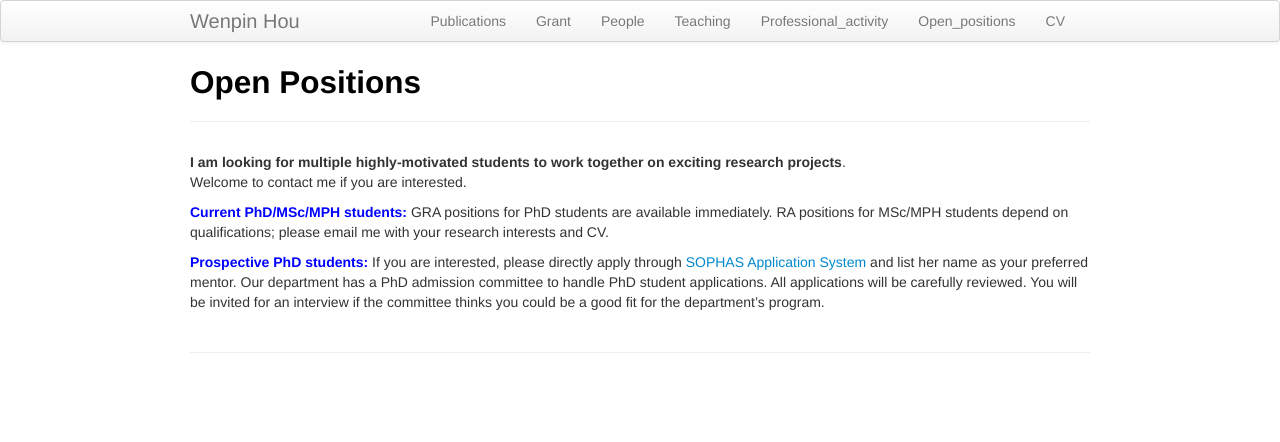
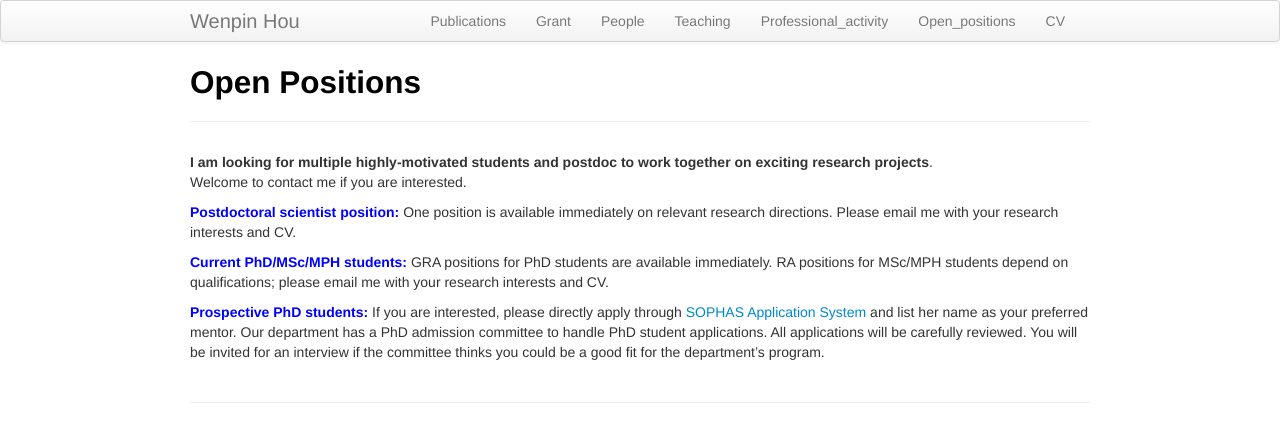
Before and after one commit to Winnie09/Wenpin_Hou, a Jekyll site: the page built from pages/open_positions.md, in a window 1280 px wide. Shown: the top 442 px of the page. Built offline with Jekyll 4.4.1, drawn with Linux system fonts in a browser that asks for light colours.

Commit message:
add changes

```diff
--- a/pages/open_positions.md
+++ b/pages/open_positions.md
@@ -3,8 +3,11 @@ layout: page
 title: Open Positions
 ---
 
-**I am looking for multiple highly-motivated students to work together on exciting research projects**.
+**I am looking for multiple highly-motivated students and postdoc to work together on exciting research projects**.
 Welcome to contact me if you are interested.
+
+
+**<span style="color: blue;"> Postdoctoral scientist position: </span>**  One position is available immediately on relevant research directions. Please email me with your research interests and CV.
 
 **<span style="color: blue;"> Current PhD/MSc/MPH students: </span>**  GRA positions for PhD students are available immediately. RA positions for MSc/MPH students depend on qualifications; please email me with your research interests and CV.
 
```
